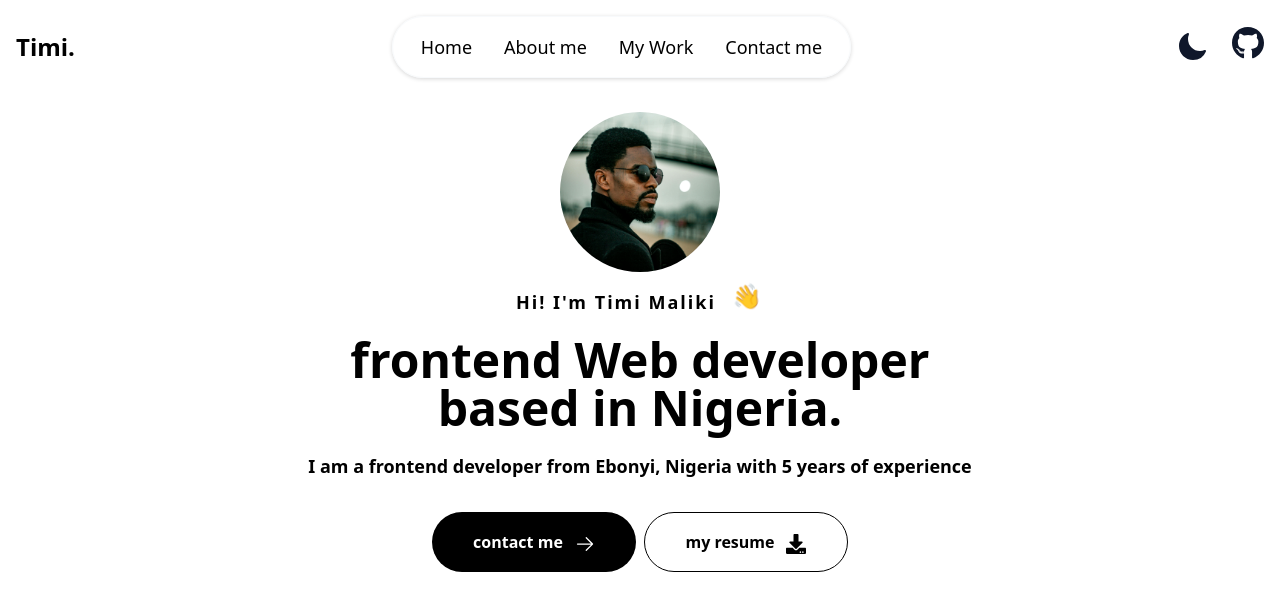
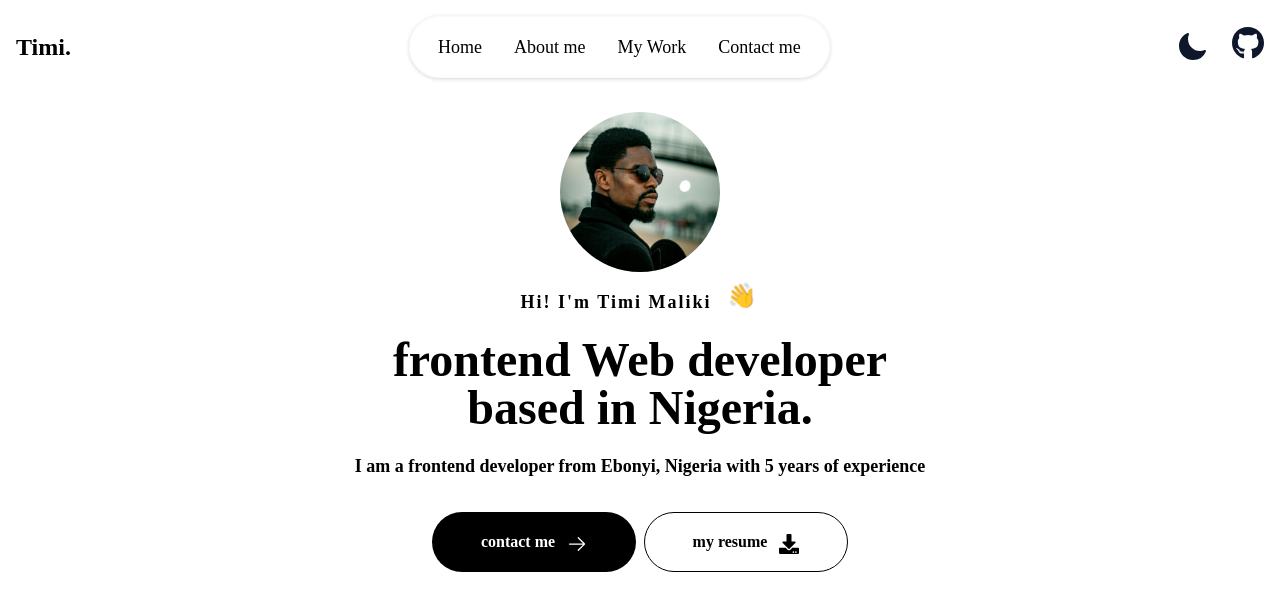
Before and after one commit to TimiMaliki/Timi, a React (Create React App) app: page / in a window 1280 px wide. Shown: the top 610 px of the page. Built offline with nearby package versions, Linux system fonts and the light colour scheme; a web font is replaced by a local one.

Commit message:
introduction done

```diff
--- a/public/index.html
+++ b/public/index.html
@@ -3,6 +3,9 @@
   <head>
     <meta charset="utf-8" />
     <link rel="icon" href="%PUBLIC_URL%/favicon.ico" />
+    <link rel="preconnect" href="https://fonts.googleapis.com">
+<link rel="preconnect" href="https://fonts.gstatic.com" crossorigin>
+<link href="https://fonts.googleapis.com/css2?family=Ovo&display=swap" rel="stylesheet">
     <meta name="viewport" content="width=device-width, initial-scale=1" />
     <meta name="theme-color" content="#000000" />
     <meta
--- a/src/App.css
+++ b/src/App.css
@@ -1,3 +1,9 @@
+.ovo-regular{
+  font-family: "Ovo", serif;
+  /* font-weight: 400;
+  font-style: normal; */
+}
+
 
 @keyframes App-logo-spin {
   from {
--- a/src/components/buttons.jsx
+++ b/src/components/buttons.jsx
@@ -1,11 +1,12 @@
+import resume from "../resume/Timi.pdf"
 const Buttons = ({ icons, text, color, textColor }) => {
   return (
     <button
-      className={`w-[204px] h-[60px]  rounded-full  gap-4 ${color} ${textColor}`}
+      className={`w-[204px] h-[60px] ovo-regular rounded-full  gap-4 ${color} ${textColor}`}
     >
       <div className="flex justify-center text-center align-middle font-bold gap-3">
         {text}
-        {icons}
+       <a href={resume} download>{icons}</a>
       </div>
     </button>
   );
--- a/src/sections/HeroSection.jsx
+++ b/src/sections/HeroSection.jsx
@@ -5,7 +5,7 @@ import { FaDownload, FaFileDownload } from "react-icons/fa";
 
 const Hero = () => {
   return (
-    <div className="w-full grid place-content-center mt-20 md:mt-28">
+    <div className="w-full ovo-regular grid place-content-center mt-20 md:mt-28">
       <div className="flex justify-center mb-4">
         <img
           src={myPic}
@@ -23,9 +23,9 @@ const Hero = () => {
         <h2 className="text-2xl animate-wave -mt-2"> 👋</h2>
       </div>
 
-      <div className="job-description text-5xl font-semibold text-center mb-5">
-        <h4>frontend Web developer </h4>
-        <h4>based in Nigeria.</h4>
+      <div className="job-description text-5xl font-bold text-center mb-5">
+        <h1>frontend Web developer </h1>
+        <h1>based in Nigeria.</h1>
       </div>
       <div className="intro mb-8">
        <h4 className="text-lg font-bold">I am a frontend developer from Ebonyi, Nigeria with 5 years of experience</h4>
@@ -33,7 +33,7 @@ const Hero = () => {
 
       <div className="btns flex justify-center gap-2">
         <Buttons color={"bg-black"} textColor={"text-white"} icons={<ArrowRightIcon className="w-5 h-5 mt-1"/>} text={"contact me"}/>
-        <Buttons color={"border border-black"} textColor={"text-black"} icons={<FaDownload  className="w-5 h-5 mt-1"/>} text={"my resume"}/>
+        <Buttons color={"border border-black"} textColor={""} icons={<FaDownload  className="w-5 h-5 mt-1"/>} text={"my resume"}/>
       </div>
     </div>
   );
--- a/src/sections/Navbar.jsx
+++ b/src/sections/Navbar.jsx
@@ -42,11 +42,11 @@ const Navbar = () => {
         {/* Desktop view */}
 
         {/* my name */}
-        <div className={`brand text-2xl font-semibold ${darkMode ? "hover:text-blue-700 transition-all duration-300" : ""} cursor-pointer`}>
+        <div className={`brand text-2xl ovo-regular font-semibold ${darkMode ? "hover:text-blue-700 transition-all duration-300" : ""} cursor-pointer`}>
           {brandName}
         </div>
         {/* ------------------Nav Links -------------------*/}
-        <div className="hidden md:flex justify-center space-x-8 border border-slate-50 px-7 p-4 rounded-full shadow-[0px_1px_4px_rgba(0,0,0,0.16)]">
+        <div className="hidden md:flex ovo-regular justify-center space-x-8 border border-slate-50 px-7 p-4 rounded-full shadow-[0px_1px_4px_rgba(0,0,0,0.16)]">
           {links.map((nav, index) => (
             <a
               href={nav.href}
```
Also changed, not shown: 1 other file (tests, documents, lock files or other folders).
